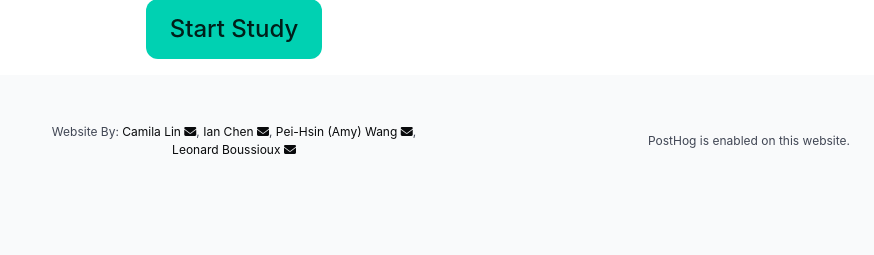
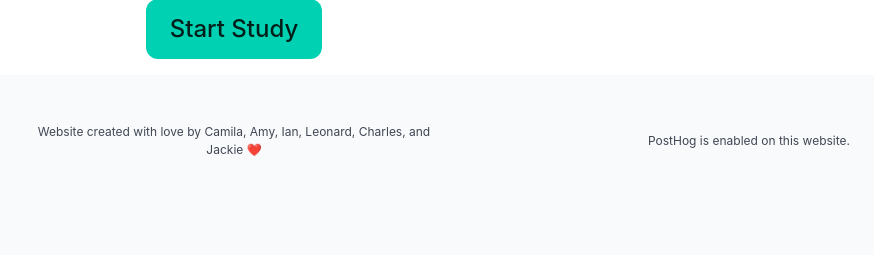
Before and after one commit to Sproutify-ai/sproutify-emba, a Flask app: page /instructions in a window 1280 px wide. Shown: the part 957-1212 px from the top of the page, without its empty margins (406-1280 px from the left). Run offline with Flask 3, Linux system fonts and the light colour scheme; the visitor is signed in with stand-in values (Sample User, id 1); parts of the project's set-up code (start-up, migrations or seed data) failed here and were passed over; some libraries are stand-ins or nearby versions.

Commit message:
minor changes

```diff
--- a/sproutify/templates/_base.html
+++ b/sproutify/templates/_base.html
@@ -82,13 +82,7 @@
                             </p>
                         </div>
                         <div class="column has-text-centered">
-                            <p class="is-size-7">
-                                Website By:
-                                <a href="mailto:ann94613@uw.edu" class="has-text-black">Camila Lin <i class="fas fa-envelope"></i></a>,
-                                <a href="mailto:ychen349@uw.edu" class="has-text-black">Ian Chen <i class="fas fa-envelope"></i></a>,
-                                <a href="mailto:phwamy@uw.edu" class="has-text-black">Pei-Hsin (Amy) Wang <i class="fas fa-envelope"></i></a>,
-                                <a href="mailto:leobix@uw.edu" class="has-text-black">Leonard Boussioux <i class="fas fa-envelope"></i></a>
-                            </p>
+                            <p class="is-size-7">Website created with love by Camila, Amy, Ian, Leonard, Charles, and Jackie ❤️</p>
                         </div>
                         <div class="column has-text-right">
                             <p class="is-size-7">
```
